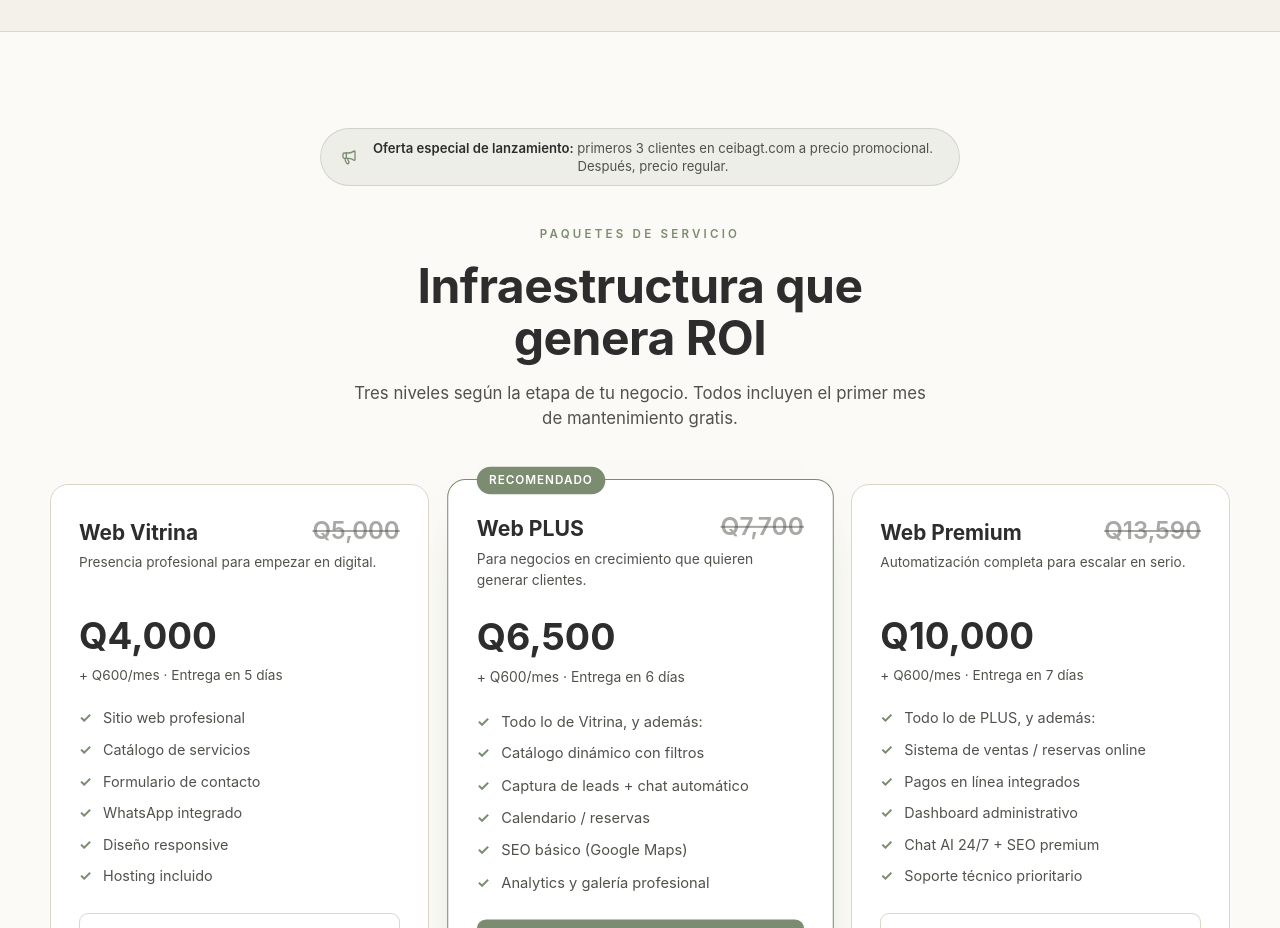
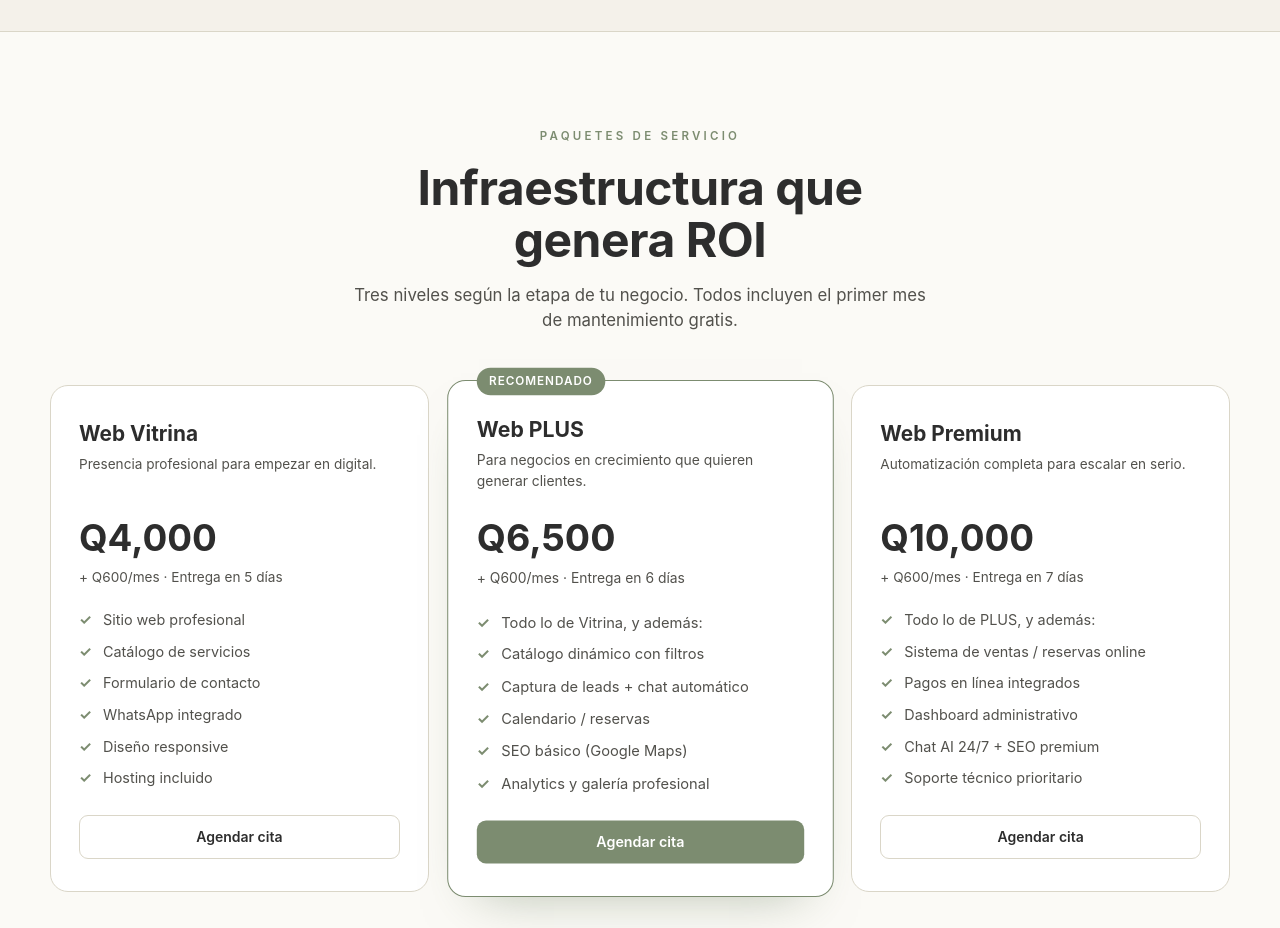
Before and after one commit to Vtornik141/CEIBANUEVA, a Next.js app in the folder apps/ceiba/: page / in a window 1280 px wide. Shown: the part 3880-4808 px from the top of the page. Built offline with nearby package versions, Linux system fonts and the light colour scheme; a web font is replaced by a local one.

Commit message:
Remove launch promo banner and strikethrough prices from Paquetes

```diff
--- a/apps/ceiba/components/Paquetes.tsx
+++ b/apps/ceiba/components/Paquetes.tsx
@@ -1,4 +1,3 @@
-import { Megaphone } from "lucide-react";
 import { Reveal } from "./Reveal";
 
 const TIERS = [
@@ -6,7 +5,6 @@ const TIERS = [
     nombre: "Web Vitrina",
     para: "Presencia profesional para empezar en digital.",
     precio: "Q4,000",
-    precioAntes: "Q5,000",
     detalle: "+ Q600/mes · Entrega en 5 días",
     feats: [
       "Sitio web profesional",
@@ -23,7 +21,6 @@ const TIERS = [
     nombre: "Web PLUS",
     para: "Para negocios en crecimiento que quieren generar clientes.",
     precio: "Q6,500",
-    precioAntes: "Q7,700",
     detalle: "+ Q600/mes · Entrega en 6 días",
     feats: [
       "Todo lo de Vitrina, y además:",
@@ -40,7 +37,6 @@ const TIERS = [
     nombre: "Web Premium",
     para: "Automatización completa para escalar en serio.",
     precio: "Q10,000",
-    precioAntes: "Q13,590",
     detalle: "+ Q600/mes · Entrega en 7 días",
     feats: [
       "Todo lo de PLUS, y además:",
@@ -62,17 +58,6 @@ export function Paquetes() {
       className="py-16 md:py-24 px-6 bg-crema-soft border-y border-line"
     >
       <div className="max-w-[1180px] mx-auto">
-        <Reveal className="mb-10 max-w-[640px] mx-auto flex items-center justify-center gap-2.5 rounded-full bg-musgo/10 border border-musgo/25 px-5 py-2.5 text-center">
-          <Megaphone size={16} className="text-musgo shrink-0" />
-          <p className="text-[0.82rem] leading-snug text-grafito-soft">
-            <strong className="text-grafito font-semibold">
-              Oferta especial de lanzamiento:
-            </strong>{" "}
-            primeros 3 clientes en ceibagt.com a precio promocional. Después,
-            precio regular.
-          </p>
-        </Reveal>
-
         <Reveal className="mb-13 max-w-[60ch] mx-auto text-center">
           <span className="block mb-4 font-display font-semibold text-[0.72rem] uppercase tracking-[0.28em] text-musgo">
             Paquetes de servicio
@@ -102,10 +87,7 @@ export function Paquetes() {
                   Recomendado
                 </div>
               )}
-              <div className="absolute top-7 right-7 font-display font-semibold text-[1.5rem] text-grafito-soft/50 line-through">
-                {tier.precioAntes}
-              </div>
-              <div className="font-display font-bold text-[1.3rem] max-w-[70%]">{tier.nombre}</div>
+              <div className="font-display font-bold text-[1.3rem]">{tier.nombre}</div>
               <div className="text-[0.85rem] text-grafito-soft mt-1 min-h-[38px]">
                 {tier.para}
               </div>
```
